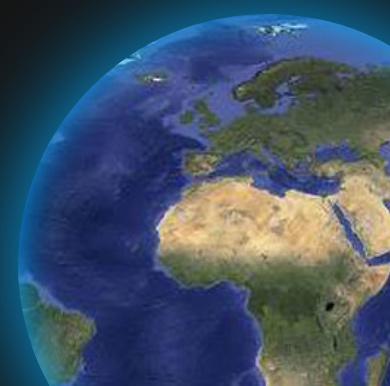
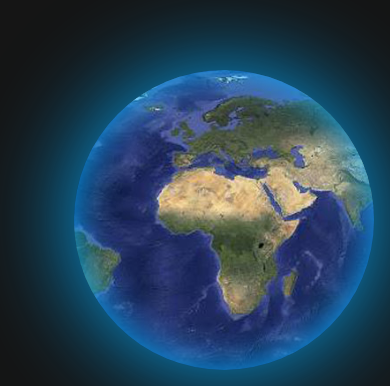
Before and after one commit to mars-area/react-site, a React (Create React App) app: page / in a window 390 px wide. Shown: the part 458-844 px from the top of the page. Built offline with nearby package versions, Linux system fonts and the light colour scheme.

Commit message:
tweak header

```diff
--- a/public/index.html
+++ b/public/index.html
@@ -24,7 +24,7 @@
       work correctly both with client-side routing and a non-root public URL.
       Learn how to configure a non-root public URL by running `npm run build`.
     -->
-    <title>React App</title>
+    <title>Private Area</title>
   </head>
   <body>
     <noscript>You need to enable JavaScript to run this app.</noscript>
--- a/src/component/earth.css
+++ b/src/component/earth.css
@@ -1,13 +1,13 @@
 .earth__back {
-    width: 500px;
     background-color: aliceblue;
     background-image: url(../img/earth.jpg);
     background-size: cover;
+    width: 500px;
     height: 500px;
     position: absolute;
     bottom: 0;
     right: 0;
-    margin: auto -8rem -8rem auto;
+    margin: auto -5rem -5rem auto;
     border-radius: 50%;
     box-shadow: inset 0 0 40px #03a9fa,
                 0 0 100px #03a9fa;
@@ -22,3 +22,11 @@
         background-position: 162.5%;
     }
 }
+
+@media screen and (max-width: 480px) {
+    .earth__back {
+        width: 300px;
+        height: 300px;
+        margin: auto 1rem 1rem auto;
+    }
+}
--- a/src/component/window.jsx
+++ b/src/component/window.jsx
@@ -20,13 +20,15 @@ class Window extends React.Component {
                             startDelay={2000}
                             cursorColor="#3F3D56"
                             multiText={[
-                            'Hey there, This is me. I do Design, and Develop Websites.',
-                            'Have something great in mind? Feel free to contact me. I will help you to make it happen.'
+                            `Hey there.., This is me. I do Design, and Develop Websites.
+                            Do you have or are in a business?`,
+                            `We live in 2021 right? :)
+                            Is your business have a website?`,
+                            `Have something great in mind? Feel free to contact me. I will help you to make it happen.`
                             ]}
-                            multiTextDelay={1000}
+                            multiTextDelay={2000}
                             typeSpeed={30}
                         />
-
                     </div>
                 </div>
         );
```
